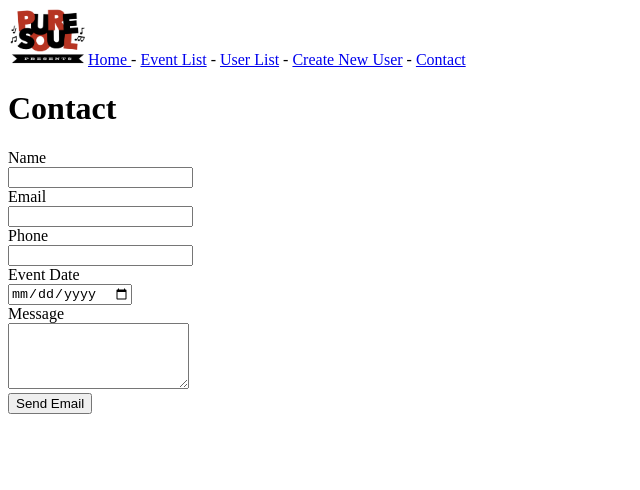
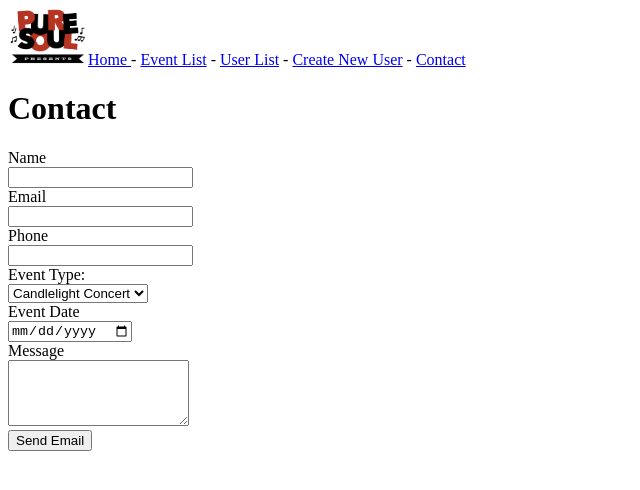
Before and after one commit to elijahsamuels/puresoulpresents-frontend, a React (Create React App) app: page /contact in a window 1280 px wide. Shown: the top 490 px of the page, without its empty margins (0-640 px from the left). Built offline with nearby package versions, Linux system fonts and the light colour scheme.

Commit message:
added fields and some clean up

```diff
--- a/src/components/mailerEmailJS.js
+++ b/src/components/mailerEmailJS.js
@@ -1,64 +1,73 @@
 import React from "react";
-import emailjs from "emailjs-com"
+import emailjs from "emailjs-com";
 
 // This service works via https://dashboard.emailjs.com
 // Future: this will need to be a paid service or move away to a self contained system
 
 const Mailer = () => {
-
   const sendEmail = (event) => {
     event.preventDefault();
-        emailjs.sendForm(
+    console.log()
+    emailjs
+      .sendForm(
         "service_clkp08f",
         "template_fs3l63r",
         event.target,
         "user_ESBZ6f0nCHblj4DBipIIq"
       )
       .then((response) => console.log(response))
-            .catch((error) => console.log(error))
-            document.getElementById('name').value='';
-            document.getElementById('user_email').value='';
-            document.getElementById('user_phone').value='';
-            document.getElementById('event_date').value='';
-            document.getElementById('message').value='';
-
-    }
+      .catch((error) => console.log(error));
+    document.getElementById("name").value = "";
+    document.getElementById("user_email").value = "";
+    document.getElementById("user_phone").value = "";
+    document.getElementById("event_type").value = "";
+    document.getElementById("event_date").value = "";
+    document.getElementById("message").value = "";
+  };
 
   return (
     <div className="Mailer">
       <h1>Contact</h1>
-            <form >
+      <form>
+        <label for="name">Name</label>
+        <br />
+        <input type="text" name="name" autoComplete="off" />
+        <br />
 
-                <label>Name</label>
-                <br/>
-                <input type="text" name="name" autoComplete="off"/>
-                <br/>
+        <label for="user_email">Email</label>
+        <br />
+        <input type="text" name="user_email" autoComplete="off" />
+        <br />
 
-                <label>Email</label>
-                <br/>
-                <input type="text" name="user_email" autoComplete="off"/>
-                <br/>
+        <label for="user_phone">Phone</label>
+        <br />
+        <input type="text" name="user_phone" autoComplete="off" />
+        <br />
 
-                <label>Phone</label>
-                <br/>
-                <input type="text" name="user_phone" autoComplete="off"/>
-                <br/>
+        <label for="event_type">Event Type:</label>
+        <br />
+        <select name="event_type" id="event_type" form="event_type_form" autoComplete="off">
+          <option value="candlelight">Candlelight Concert</option>
+          <option value="corporate">Corporate</option>
+          <option value="wedding">Wedding</option>
+          <option value="other">Other</option>
+        </select>
+        <br />
 
         <label>Event Date</label>
-                <br/>
-                <input type="date" name="event_date" autoComplete="off"/>
-                <br/>
+        <br />
+        <input type="date" name="event_date" autoComplete="off" />
+        <br />
 
         <label>Message</label>
-                <br/>
-                <textarea name="message" rows="4" autoComplete="off"/>
-                <br/>
+        <br />
+        <textarea name="message" rows="4" autoComplete="off" />
+        <br />
 
-                <input type="submit" value="Send Email" onClick={sendEmail}/>
-
+        <input type="submit" value="Send Email" onClick={sendEmail} />
       </form>
     </div>
   );
-}
+};
 
 export default Mailer;
```
Also changed, not shown: 1 other file (tests, documents, lock files or other folders). Lines whose indentation alone changed are shown as unchanged.
